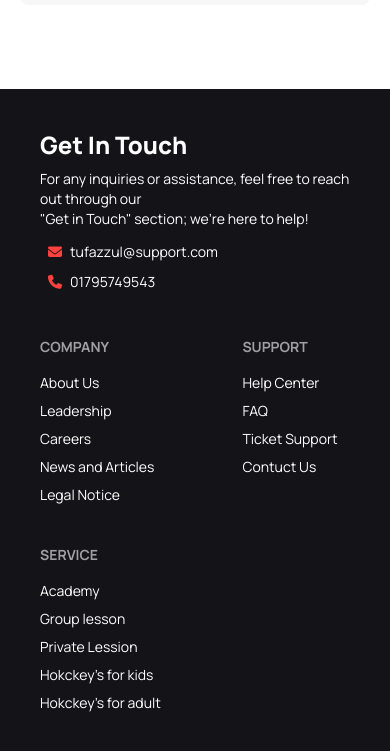
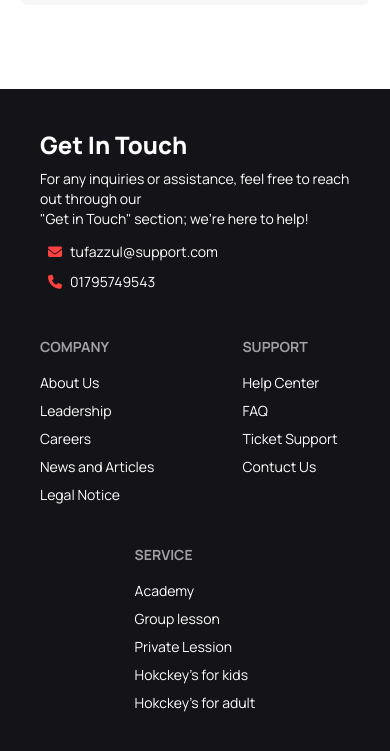
Before and after one commit to Tufazzul1/Assignment3-Hockeys, a plain HTML site: page index.html in a window 390 px wide. Shown: the part 9963-10714 px from the top of the page. Drawn offline with nearby package versions, Linux system fonts and the light colour scheme.

Commit message:
footer center fixed

```diff
--- a/index.html
+++ b/index.html
@@ -591,8 +591,8 @@
                 <a class="link link-hover">Contuct Us</a>
             </nav>
         </div>
-        <div class="flex justify-center lg:justify-end">
-            <nav class="flex flex-col space-y-2">
+        <div class="flex justify-center w-full lg:w-auto">
+            <nav class="flex flex-col space-y-2  ">
                 <header class="footer-title">Service</header>
                 <a class="link link-hover">Academy</a>
                 <a class="link link-hover">Group lesson</a>
```
